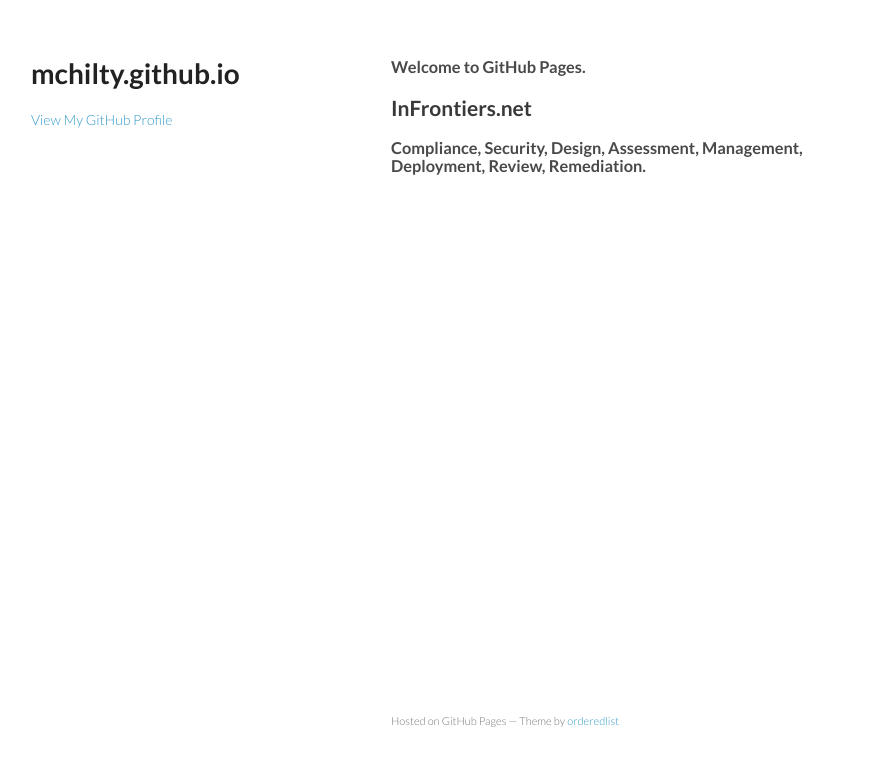
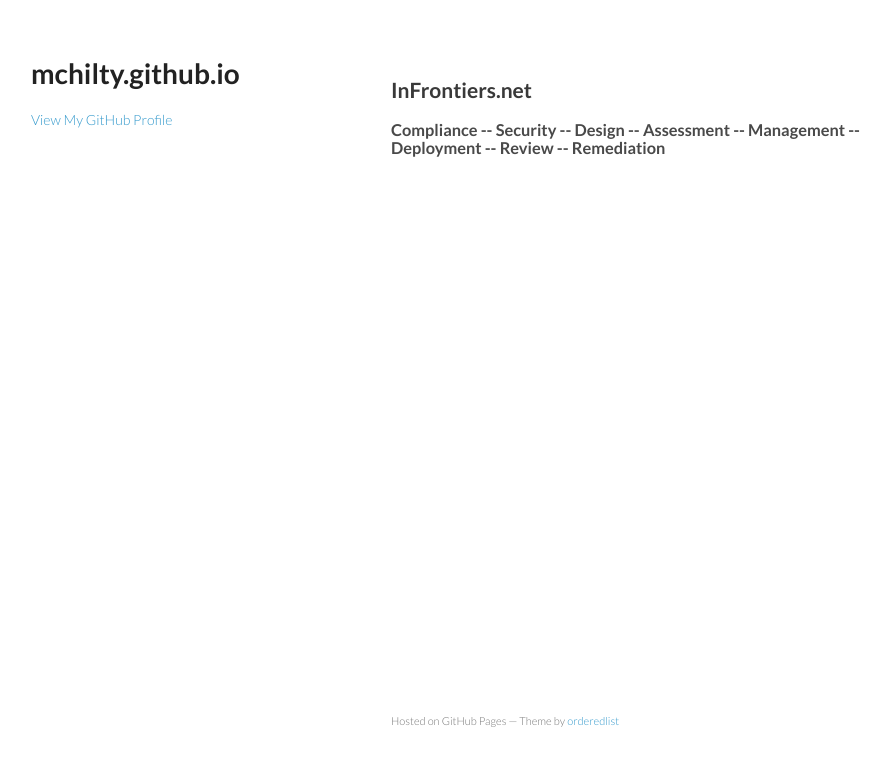
Before and after one commit to mchilty/mchilty.github.io, a plain HTML site: page index.html in a window 1280 px wide. Shown: the whole page, without its empty margins (179-1055 px from the left). Drawn offline with Linux system fonts and the light colour scheme.

Commit message:
Update index.html

```diff
--- a/index.html
+++ b/index.html
@@ -24,16 +24,16 @@
       </header>
       <section>
         <h3>
-<a name="welcome-to-github-pages" class="anchor" href="#welcome-to-github-pages"><span class="octicon octicon-link"></span></a>Welcome to GitHub Pages.</h3>
 
 <h2>InFrontiers.net</h2>
 <p>
 <p>
 <h3>
-Compliance,   Security,   Design,   Assessment,   Management,   Deployment,  Review,  Remediation.
+Compliance  --  Security --  Design  --  Assessment  --   Management  --   Deployment  -- Review  --  Remediation
 </h3>
 <p>
 <p>
+
 <p>
 <p>
 <p>
```
